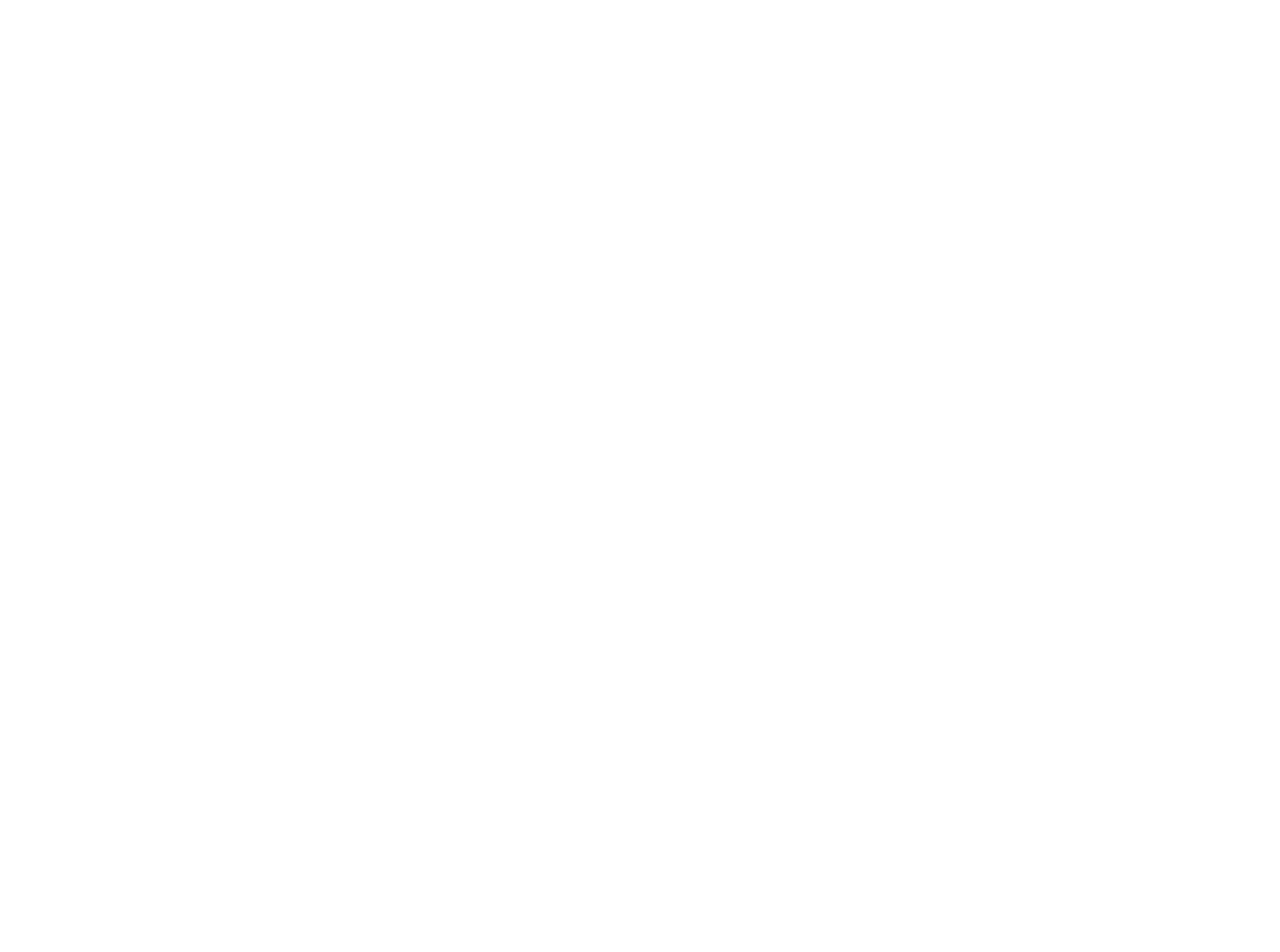
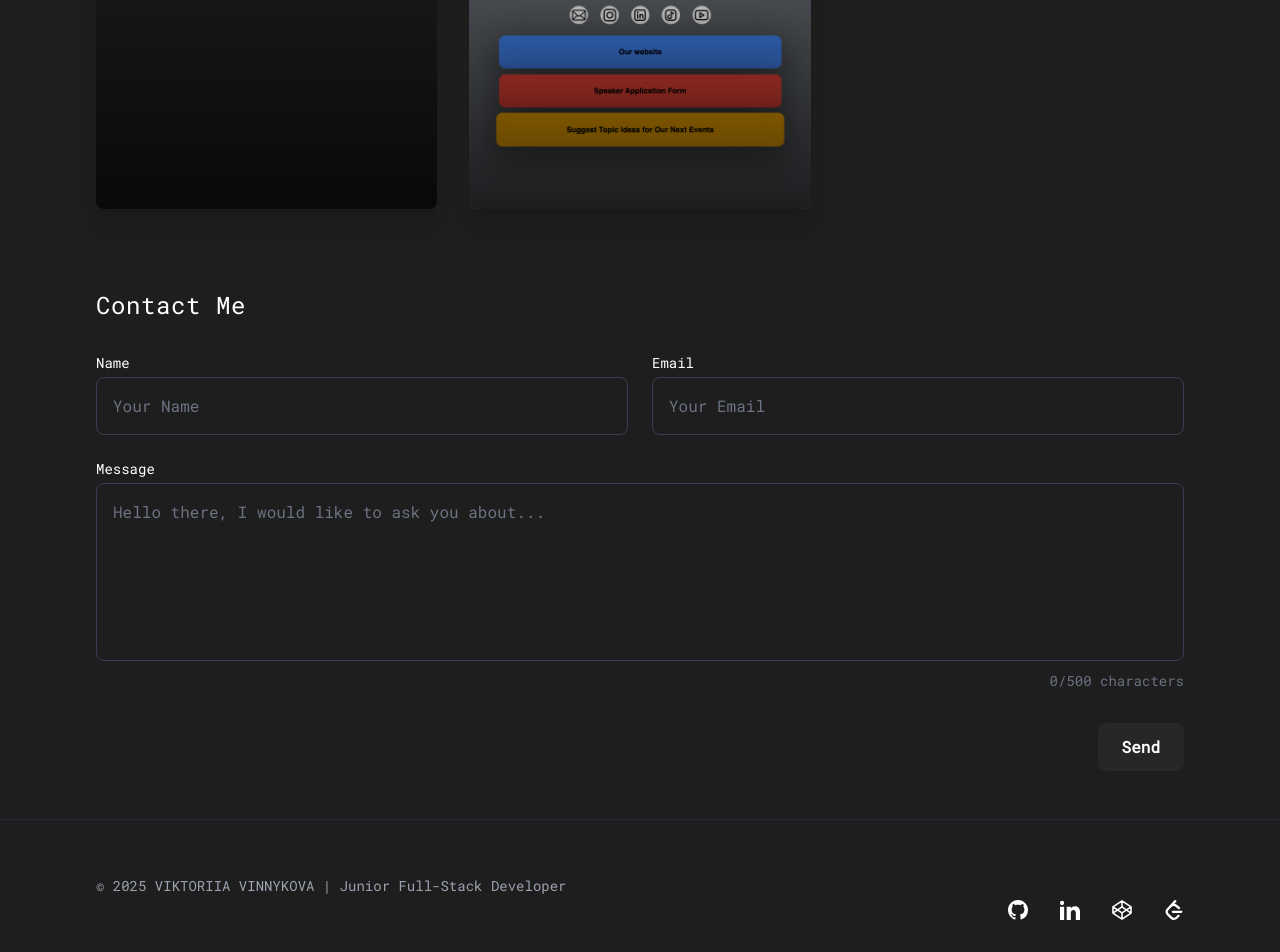
Before and after one commit to fullstackdevell/my-portfolio, a React (Vite) app: page / in a window 1280 px wide. Shown: the part 1412-2364 px from the top of the page. Before the commit the page ends 1136 px from the top, so only its background shows below. Built offline with nearby package versions, Linux system fonts and the light colour scheme; a web font is replaced by a local one.

Commit message:
some stuff

```diff
--- a/src/components/AboutMe.jsx
+++ b/src/components/AboutMe.jsx
@@ -11,7 +11,7 @@
 Starting with a strong foundation in core web technologies like HTML, CSS, and JavaScript, I now build full-stack services with modern frameworks. My technical focus is on creating scalable solutions using React, Node.js, and SQL/MongoDB, while simultaneously developing mobile applications using Swift/SwiftUI.
 My experience extends beyond coding. As a former GDG Lead and current member of GDG Warsaw, I have practical experience in team management, UI/UX design, and community engagement. I'm comfortable using tools like Git and GitHub for team coding projects and collaborating effectively to achieve common goals.
 Enthusiastic and responsible, I have a proven ability to grasp new technologies quickly. I am eager to apply my comprehensive skills—from development to management—to challenging, real-world projects and grow rapidly into a high-impact developer role.</p>
-                    <button className="mt-8 bg-[#272727] font-roboto-mono text-sm font-medium py-2 px-3 rounded-md shadow-md hover:bg-mint hover:text-dark-bg transition duration-300">get in touch</button>
+                    <button className="mt-8 bg-[#272727] font-roboto-mono text-sm font-medium py-2 px-3 rounded-md shadow-md hover:bg-purple transition duration-300">get in touch</button>
                 </div>
                 <div className="flex-shrink-0 w-full max-w-sm">
                     <SkillsBox />
--- /dev/null
+++ b/src/components/ContactMe.jsx
@@ -0,0 +1,117 @@
+import React from 'react';
+import { useState } from 'react';
+
+function ContactMe () {
+    // Holds the current values of the form inputs
+    const [formData, setFormData] = useState({
+        name: '',
+        email: '',
+        message: ''
+    });
+    // State to provide feedback to the user
+    const [status, setStatus] = useState('');
+
+    const inputClasses = "bg-dark-bg border border-gray-700 text-white font-roboto-mono p-4 rounded-lg placeholder-gray-500 focus:border-purple focus:outline-none transition duration-200 w-full";
+    const labelClasses = "font-roboto-mono text-white text-sm mb-1 block";
+
+    const handleChange = (e) => {
+        setFormData({ ...formData, [e.target.name]: e.target.value });
+    }
+
+    const handleSubmit = async (e) => {
+        e.preventDefault();
+        setStatus('Sending...');
+        const endPoint = "";
+
+        try {
+        const response = await fetch(endPoint, {
+            method: 'POST',
+            body: JSON.stringify(formData), // Convert the JavaScript object to a JSON string
+            headers: {
+                'Accept': 'application/json',
+                'Content-Type': 'application/json'
+            }
+        });
+
+        if (response.ok) {
+            setStatus('Message sent successfully!');
+            setFormData({ name: '', email: '', message: '' });
+        } else {
+            setStatus('Failed to send message. Please try again.');
+        }
+    } catch (error) {
+        setStatus('An error occurred. Check your network.');
+    }
+}
+
+return (
+        <section>
+            <h2 className="font-roboto-mono text-2xl tracking-wide mb-8">Contact Me</h2>
+
+            <form onSubmit={handleSubmit}>
+                {/* Two-column layout for Name and Email inputs on desktop */}
+                <div className="grid grid-cols-1 md:grid-cols-2 gap-6 mb-6">
+                    <div>
+                        <label htmlFor="name" className={labelClasses}>Name</label>
+                        <input
+                            type="text"
+                            id="name"
+                            name="name" // The name must match the key in formData
+                            value={formData.name}
+                            onChange={handleChange} // Links the input to the state handler
+                            placeholder="Your Name"
+                            required
+                            className={inputClasses}
+                        />
+                    </div>
+
+                    {/* Email Input */}
+                    <div>
+                        <label htmlFor="email" className={labelClasses}>Email</label>
+                        <input
+                            type="email"
+                            id="email"
+                            name="email"
+                            value={formData.email}
+                            onChange={handleChange}
+                            placeholder="Your Email"
+                            required
+                            className={inputClasses}
+                        />
+                    </div>
+                </div>
+                <div className="mb-8">
+                    <label htmlFor="message" className={labelClasses}>Message</label>
+                    <textarea
+                        id="message"
+                        name="message"
+                        value={formData.message}
+                        onChange={handleChange}
+                        placeholder="Hello there, I would like to ask you about..."
+                        required
+                        maxLength="500"
+                        rows="6"
+                        className={`${inputClasses} resize-none`}
+                    ></textarea>
+                    {/* Character counter (uses the length of the state value) */}
+                    <p className="text-right text-sm font-roboto-mono text-gray-500 mt-1">{formData.message.length}/500 characters</p>
+                </div>
+                {/* Submit Button Area */}
+                <div className="flex justify-end items-center">
+                    {/* Display status messages (Sending, Success, Failure) */}
+                    {status && <p className="mr-4 text-sm font-roboto-mono text-purple">{status}</p>}
+
+                    {/* Send Button: Styled using the dark button theme from previous sections */}
+                    <button
+                        type="submit"
+                        className="bg-[#272727] text-white font-roboto-mono text-base font-bold px-6 py-3 rounded-lg hover:bg-purple transition duration-300 flex items-center"
+                    >
+                        Send
+                    </button>
+                </div>
+            </form>
+        </section>
+    )
+}
+
+export default ContactMe;
--- a/src/components/Footer.jsx
+++ b/src/components/Footer.jsx
@@ -1,9 +1,26 @@
 import React from 'react';
+import SocialIcons from './SocialIcons'; // Assuming SocialIcons is in the same folder
 
-function Footer () {
-    return (
-        <></>
-    )
+function Footer() {
+  const currentYear = new Date().getFullYear();
+
+  return (
+    <footer className="bg-dark-bg text-white mt-12 py-8 border-t border-gray-800">
+      <div className="max-w-6xl mx-auto px-8 flex flex-col md:flex-row justify-between items-center">
+
+        {/* Copyright Text */}
+        <p className="font-roboto-mono text-sm text-gray-400 order-2 md:order-1 mt-4 md:mt-0">
+          © {currentYear} VIKTORIIA VINNYKOVA | Junior Full-Stack Developer
+        </p>
+
+        {/* Social Icons (Reused) */}
+        {/* Added a margin class for spacing below the icons on small screens */}
+        <div className="order-1 md:order-2 mb-4 md:mb-0">
+          <SocialIcons />
+        </div>
+      </div>
+    </footer>
+  );
 }
 
 export default Footer;
--- a/src/components/Header.jsx
+++ b/src/components/Header.jsx
@@ -5,10 +5,10 @@
     return (
         <nav className="p-4 flex justify-center items-center">
             <div className='flex space-x-24'>
-                <Link to="/" className="text-sm font-medium hover:text-mint transition duration-300 font-roboto-mono">Home</Link>
-                <Link to="/projects" className="text-sm font-medium hover:text-mint transition duration-300 font-roboto-mono">Projects</Link>
-                <Link to="/experience" className="text-sm font-medium hover:text-mint transition duration-300 font-roboto-mono">Experience</Link>
-                <Link to="/contact" className="text-sm font-medium hover:text-mint transition duration-300 font-roboto-mono">Contact</Link>
+                <Link to="/" className="text-sm font-medium hover:text-purple transition duration-300 font-roboto-mono">Home</Link>
+                <Link to="/projects" className="text-sm font-medium hover:text-purple transition duration-300 font-roboto-mono">Projects</Link>
+                <Link to="/experience" className="text-sm font-medium hover:text-purple transition duration-300 font-roboto-mono">Experience</Link>
+                <Link to="/contact" className="text-sm font-medium hover:text-purple transition duration-300 font-roboto-mono">Contact</Link>
             </div>
         </nav>
     )
--- /dev/null
+++ b/src/components/ProjectCard.jsx
@@ -0,0 +1,32 @@
+import React from 'react';
+
+const tagClasses = "text-white text-xs font-roboto-mono px-2 py-0.5 rounded-md";
+
+function ProjectCard({ project }) {
+    const tagBg = "bg-[#272727]";
+
+    return (
+        <div className="rounded-lg shadow-xl overflow-hidden w-full aspect-square relative transition-all duration-300 group cursor-pointer">
+            <img
+                src={project.image}
+                alt={project.title}
+                className="absolute inset-0 w-full h-full object-cover"
+            />
+            <div
+                className="absolute inset-0
+                           bg-gradient-to-t
+                           from-black/70 to-transparent
+                           opacity-100 transition-opacity duration-300"
+            />
+            <div className="absolute inset-x-0 bottom-0 p-4 transform translate-y-full group-hover:translate-y-0 transition-transform duration-500">
+                <h3 className="text-xl font-poetsen text-white mb-1">{project.title}</h3>
+                <p className="text-sm text-gray-300 mb-3">{project.description}</p>
+                <div className="flex flex-wrap gap-2">{project.tags.map((tag, index) => (
+                    <span key={index} className={`${tagBg} ${tagClasses}`}>{tag}</span>
+                ))}</div>
+            </div>
+        </div>
+    )
+}
+
+export default ProjectCard;
--- /dev/null
+++ b/src/components/Projects.jsx
@@ -0,0 +1,18 @@
+import React from "react";
+import ProjectCard from "./ProjectCard";
+import projects from "../data/projects";
+
+function Projects() {
+    return (
+        <section className="py-20">
+            <h2 className="font-roboto-mono text-2xl tracking-wide mb-8">Projects</h2>
+            <div className="grid grid-cols-1 md:grid-cols-2 lg:grid-cols-3 gap-8">
+                {projects.map((project) => (
+                    <ProjectCard key={project.id} project={project} />
+                ))}
+            </div>
+        </section>
+    )
+}
+
+export default Projects;
--- a/src/components/SocialIcons.jsx
+++ b/src/components/SocialIcons.jsx
@@ -1,7 +1,7 @@
 import React from 'react';
 
 function SocialIcons() {
-    const iconLinkClasses = "text-white hover:text-mint transition duration-300";
+    const iconLinkClasses = "text-white hover:text-purple transition duration-300";
 
     return (
         <div className="flex space-x-8 mt-12">
--- /dev/null
+++ b/src/data/projects.js
@@ -0,0 +1,21 @@
+import projectOneImage from '../assets/thecompiler.png';
+import projectTwoImage from '../assets/linktree.png';
+
+const projects = [
+    {
+    id: 1,
+    title: "The Compiler",
+    description: "A game that lets you practice your code reading skills.",
+    image: projectOneImage,
+    tags: ["React", "Sass & CSS", "JavaScript", "MongoDB"],
+  },
+  {
+    id: 2,
+    title: "Linktree",
+    description: "A linktree for a GDG student club.",
+    image: projectTwoImage,
+    tags: ["React", "Sass & CSS", "JavaScript", "MongoDB"],
+  }
+]
+
+export default projects;
--- a/src/pages/HomePage.jsx
+++ b/src/pages/HomePage.jsx
@@ -2,6 +2,9 @@
 import Header from "../components/Header";
 import HeroSection from "../components/HeroSection";
 import AboutMe from "../components/AboutMe";
+import Projects from "../components/Projects";
+import ContactMe from "../components/ContactMe";
+import Footer from "../components/Footer";
 
 function HomePage() {
   return (
@@ -10,7 +13,10 @@
       <main className="max-w-6xl mx-auto px-8">
         <HeroSection />
         <AboutMe />
+        <Projects />
+        <ContactMe />
       </main>
+      <Footer />
     </div>
   );
 }
--- a/tailwind.config.js
+++ b/tailwind.config.js
@@ -8,7 +8,7 @@
     extend: {
       colors: {
         'dark-bg': '#1E1E1E',
-        'mint': '#00C8B3',
+        'purple': '#5856D6',
       },
       fontFamily: {
         'poetsen': ['Poetsen One', 'sans-serif'],
```
Also changed, not shown: src/assets/linktree.png (added), src/assets/thecompiler.png (added).
